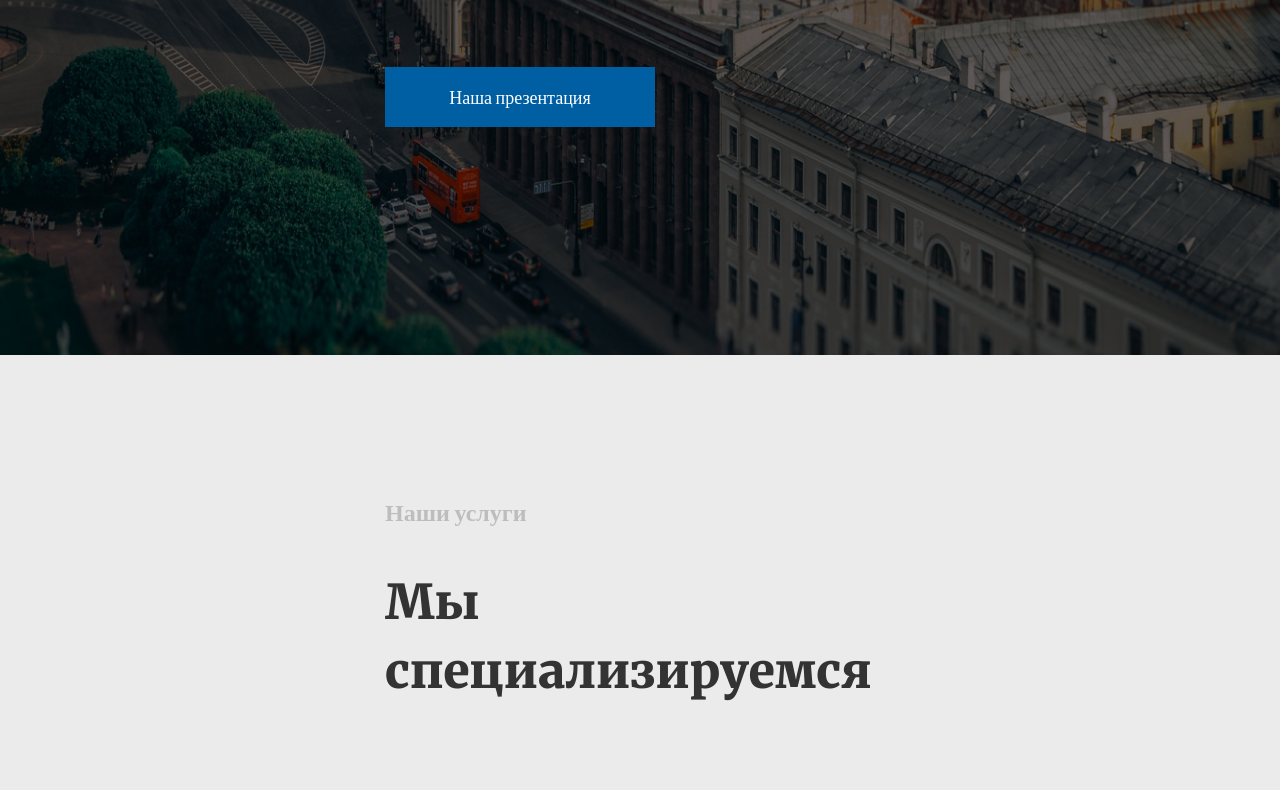
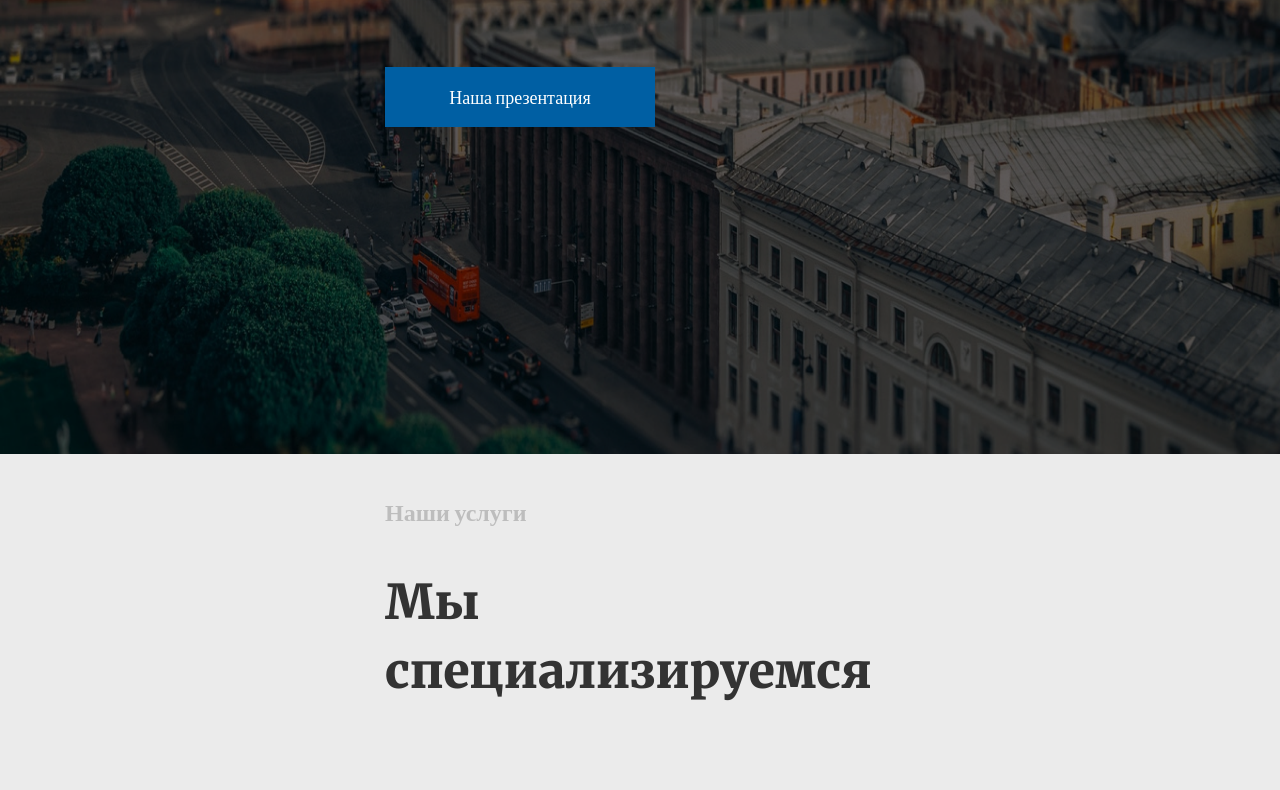
Before and after one commit to aleksandrbykov12/BuhOne, a plain HTML site: page index.html in a window 1280 px wide. Shown: the part 315-1105 px from the top of the page. Drawn offline with Linux system fonts and the light colour scheme.

Commit message:
Add files via upload

```diff
--- a/styles/welcome.css
+++ b/styles/welcome.css
@@ -3,6 +3,7 @@
 }
 
 .welcome img {
+    margin-top: 99px;
     height: 670px;
 }
 
```
